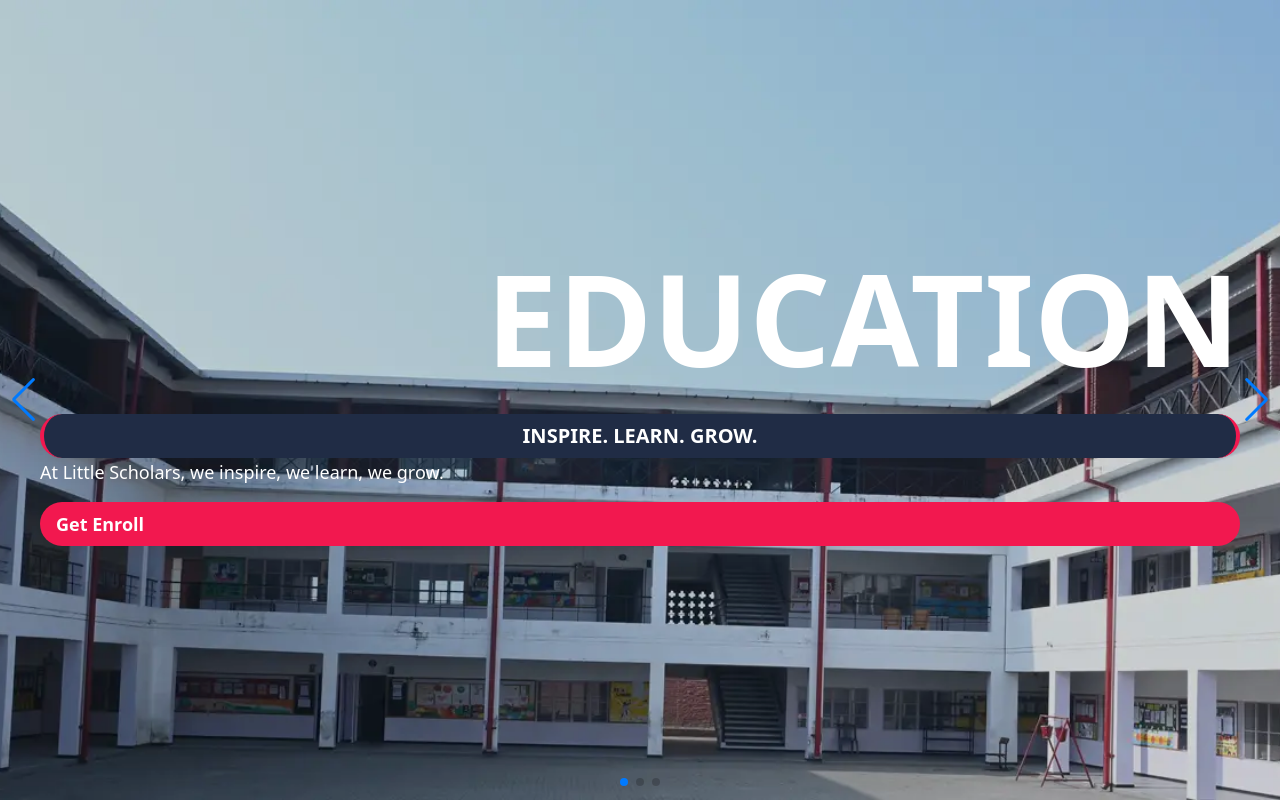
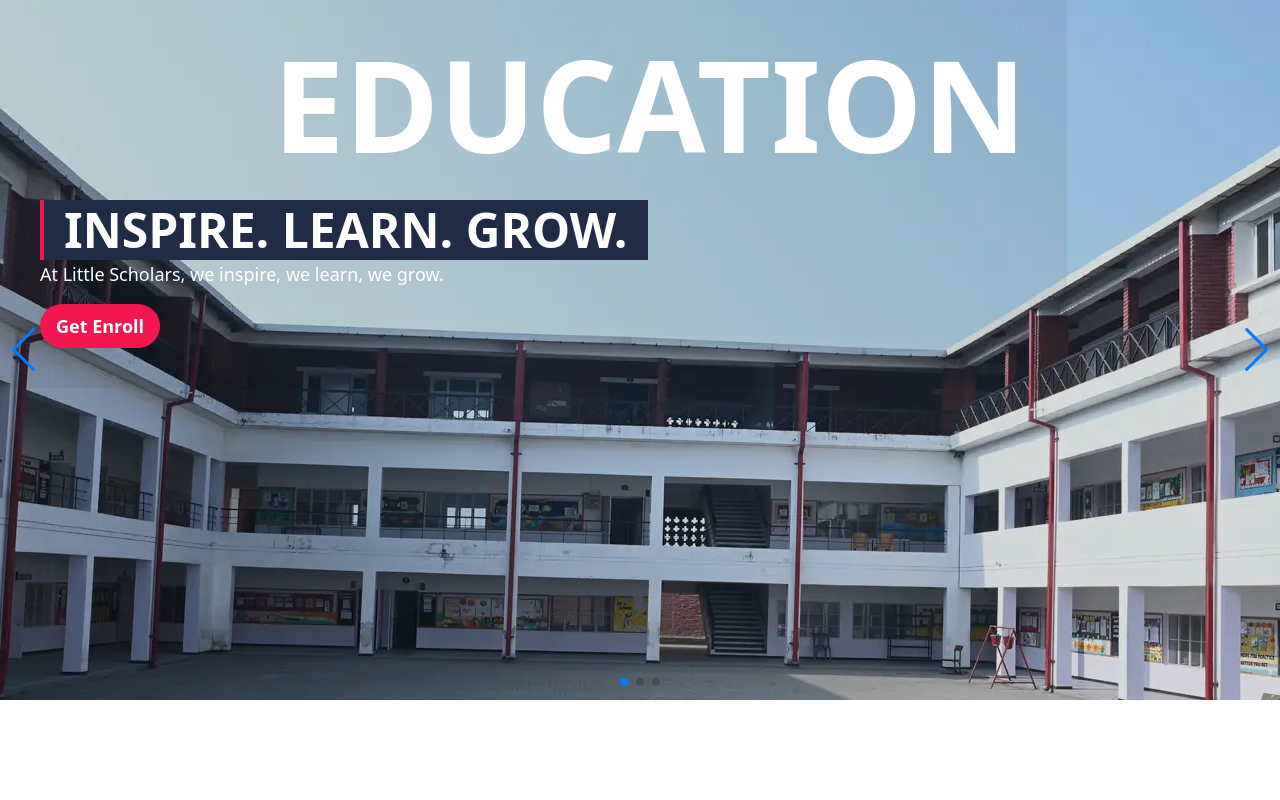
Before and after one commit to kmushafiya003/little-scholar-school-website, a React (Create React App) app: page / in a window 1280 px wide. Shown: the part 1374-2174 px from the top of the page. After the commit the page ends 2074 px from the top, so only its background shows below. Built offline with nearby package versions, Linux system fonts and the light colour scheme.

Commit message:
Correct the size of slider in hero section

```diff
--- a/src/App.js
+++ b/src/App.js
@@ -20,6 +20,7 @@ function App() {
 
 
 
+
     </div>
   );
 }
--- a/src/components/home/HeroSection.jsx
+++ b/src/components/home/HeroSection.jsx
@@ -16,7 +16,7 @@ const images = [image1, image2, image3];
 
 const HeroSection = () => {
   return (
-    <section id="home" className="h-screen">
+    <section id="home" className="w-full xl:h-[700px] xlg:h-[650px] lg:h-[600px] xmd:h-[560px] smd:h-[510px] md:[480px] sm:h-[520px] xs:h-[480px] h-[420px]">
       <div className="relative w-full h-full p-0">
         <Swiper
           spaceBetween={0}
@@ -26,28 +26,28 @@ const HeroSection = () => {
           modules={[Navigation, Pagination, Autoplay, EffectFade]}
           className="h-full"
           loop={true}
-          autoplay={{ delay: 10000 }} // 10000ms = 10 seconds
+          autoplay={{ delay: 7000 }} // 7000ms = 7 seconds
           effect="fade" // Using the fade effect
           speed={500} // Transition speed
         >
           {images.map((image, index) => (
-            <SwiperSlide key={index} className="relative h-full">
+            <SwiperSlide key={index} className="relative w-full h-full ">
               <img src={image} alt={`Slide ${index}`} className="w-full h-full object-cover" />
               <div
-                className={`absolute top-0 left-0 w-full h-full flex flex-col justify-center items-${
+                className={` smd:w-10/12 xs:w-[88%] w-11/12 absolute top-0 left-0 flex flex-col justify-center items-${
                   index === 0 ? 'start' : index === 1 ? 'center' : 'end'
                 } p-10 bg-black bg-opacity-5 text-white`}
               >
                 {index === 0 && (
                   <>
                     <h2 className="text-xxl md:text-9xl font-bold uppercase mb-4 text-right">Education</h2>
-                    <div className="bg-dark-blue text-center uppercase font-semibold text-lg md:text-xl text-white border-0 border-r-4 border-l-4 border-red rounded-full px-4 py-2 md:px-5 md:py-2 mt-4">
+                    <div className="bg-dark-blue w-max text-center uppercase font-semibold text-lg md:text-3xl text-white  border-l-4 border-red px-4 py-2 md:px-5 md:py-4 mt-4">
                       Inspire. Learn. Grow.
                     </div>
                     <p className="text-base md:text-lg mb-4">At Little Scholars, we inspire, we learn, we grow.</p>
                     <a
                       href="https://onlineregistration.littlescholars-kashipur.com/OnlineRegistration/"
-                      className="bg-red hover:bg-bright-black text-white font-semibold text-base md:text-lg py-1 px-3 md:py-2 md:px-4 rounded-full"
+                      className="bg-red w-max hover:bg-bright-black text-white font-semibold text-base md:text-lg py-1 px-3 md:py-2 md:px-4 rounded-full"
                     >
                       Get Enroll
                     </a>
@@ -56,10 +56,10 @@ const HeroSection = () => {
                 {index === 1 && (
                   <>
                     <h2 className="text-xxl md:text-9xl font-bold uppercase mb-4 text-right">Education</h2>
-                    <div className="bg-dark-blue text-center uppercase font-semibold text-xl md:text-2xl text-white border-0 border-r-6 border-l-6 border-red rounded-full px-4 py-2 md:px-6 md:py-3 mt-4">
+                    <div className="w-max bg-dark-blue text-center uppercase font-semibold text-xl md:text-2xl text-white border-0 border-r-6 border-l-6 border-red rounded-full px-4 py-2 md:px-6 md:py-3 mt-4">
                       Bright Futures Begin Here
                     </div>
-                    <p className="text-lg md:text-xl mb-4 text-center">Little Scholars: Where Bright Futures Begin.</p>
+                    <p className="w-max text-lg md:text-xl mb-4 text-center">Little Scholars: Where Bright Futures Begin.</p>
                     <a
                       href="https://onlineregistration.littlescholars-kashipur.com/OnlineRegistration/"
                       className="bg-red hover:bg-bright-black text-white font-semibold text-lg md:text-xl py-2 px-4 md:py-3 md:px-6 rounded-full"
@@ -71,13 +71,13 @@ const HeroSection = () => {
                 {index === 2 && (
                   <>
                     <h2 className="text-xxl md:text-9xl font-bold uppercase mb-4 text-right">Education</h2>
-                    <div className="bg-dark-blue text-center uppercase font-semibold text-xl md:text-2xl text-white border-0 border-l-6 border-red rounded-full px-4 py-2 md:px-6 md:py-3 mt-4">
+                    <div className="w-max bg-dark-blue text-center uppercase font-semibold text-xl md:text-2xl text-white border-0 border-l-6 border-red rounded-full px-4 py-2 md:px-6 md:py-3 mt-4">
                       Unlock Potential.
                     </div>
                     <p className="text-lg md:text-xl mb-4 text-right">Little Scholars: Unlocking Every Child's Potential.</p>
                     <a
                       href="https://onlineregistration.littlescholars-kashipur.com/OnlineRegistration/"
-                      className="bg-red hover:bg-bright-black text-white font-semibold text-lg md:text-lg py-2 px-4 md:py-3 sm:px-6"
+                      className="w-max bg-red hover:bg-bright-black text-white font-semibold text-lg md:text-lg py-2 px-4 md:py-3 sm:px-6"
                     >
                       Get Enroll
                     </a>
```
